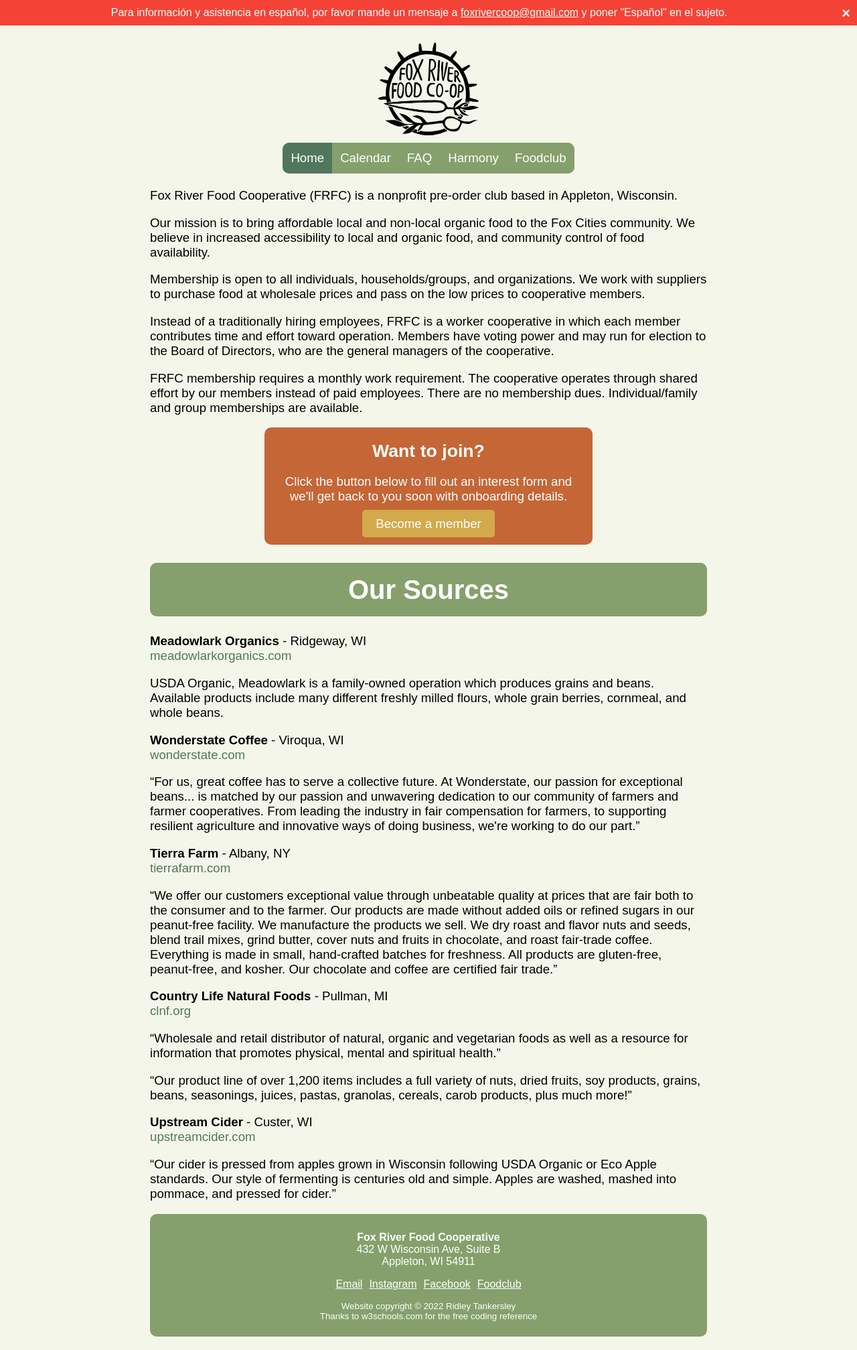
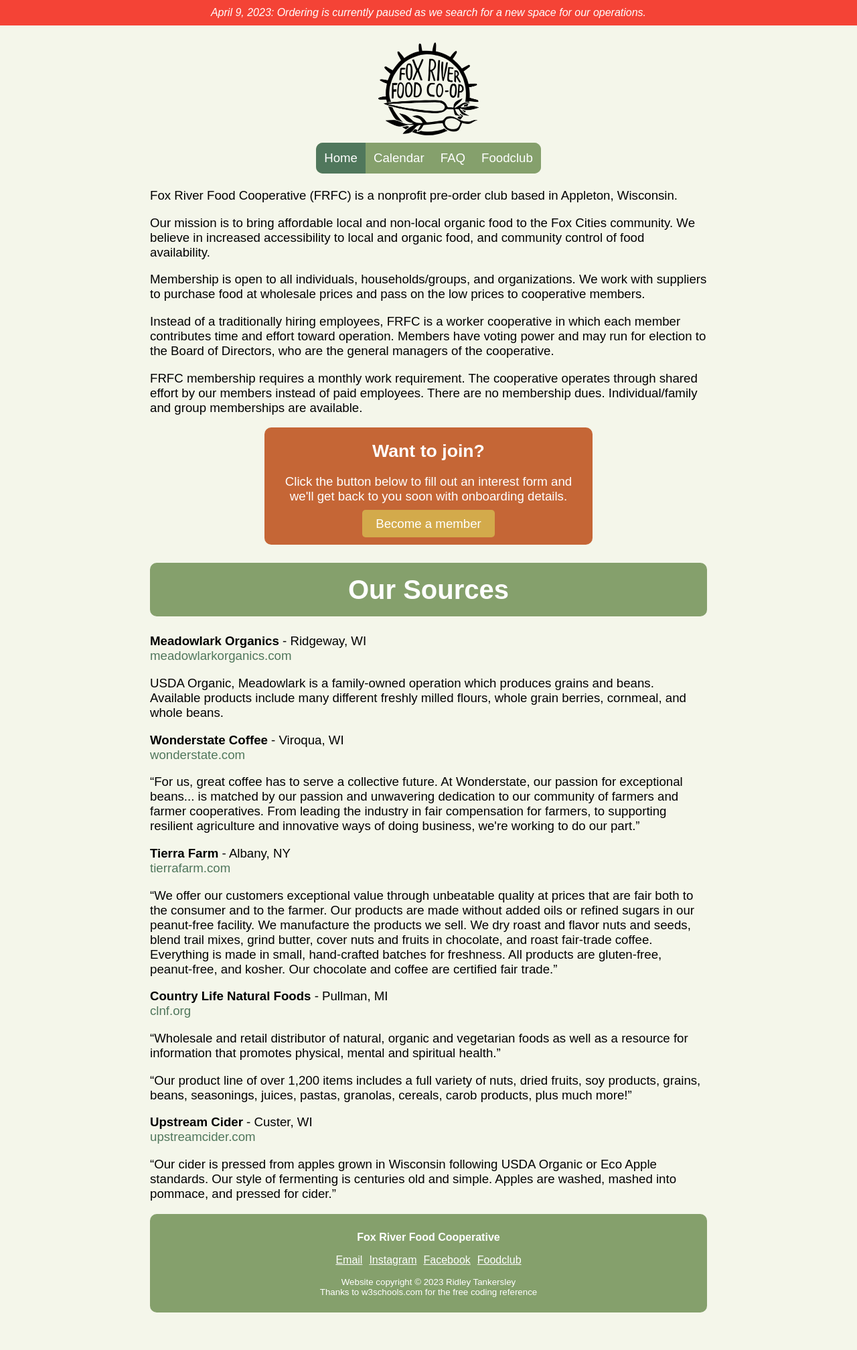
Before and after one commit to poormoi/foxrivercoop.github.io, a plain HTML site: page index.html in a window 1280 px wide. Shown: the whole page at 67% size. After the commit the page ends 1979 px from the top, so only its background shows below. Drawn offline with Linux system fonts and the light colour scheme.

Commit message:
Edits
- removed Harmony page
- removed Spanish language alert
- added order pause alert
- updated copyright date

```diff
--- a/index.html
+++ b/index.html
@@ -9,17 +9,19 @@
     <meta name="viewport" content="width=device-width, initial-scale=1.0" />
   </head>
   <body>
+    <div class="alert" style="text-align:center;font-size:12pt;font-style:italic;">April 9, 2023: Ordering is currently paused as we search for a new space for our operations.</div>
+    <!-- Spanish language message
     <div class="alert">
        <span title="Close" class="closebtn" onclick="this.parentElement.style.display='none';">&times;</span>
        <center>Para informaci&#243;n y asistencia en espa&#241;ol, por favor mande un mensaje a <a style="color: #fff;" class="underline" target="_blank" href="mailto:foxrivercoop@gmail.com">foxrivercoop@gmail.com</a> y poner &#34;Espa&#241;ol&#34; en el sujeto.</center>
     </div>
+    -->
     <div id="header">
-      <img id="head-img" src="images/FRFC-logo-transparent300x300.png" title="sam sux!" alt="FRFC logo">
+      <img id="head-img" src="images/FRFC-logo-transparent300x300.png" title="Fox River Food Cooperative" alt="FRFC logo">
       <div class="topnav" id="nav">
         <a class="active" href="index.html">Home</a>
         <a class="button" href="calendar.html">Calendar</a>
         <a class="button" href="faq.html">FAQ</a>
-        <a class="button" href="harmony.html">Harmony</a>
         <a class="button" target="_blank" href="https://foodclub.org/foxriverfoodcoop/index">Foodclub</a>
         <a href="javascript:void(0);" class="icon" onclick="myFunction()"><i class="fa fa-bars"></i></a>
       </div>
@@ -53,9 +55,9 @@
       </div>
     </div>
     <div id="footer">
-      <p><b>Fox River Food Cooperative</b><br>432 W Wisconsin Ave, Suite B<br>Appleton, WI 54911</p>
+      <p><b>Fox River Food Cooperative</b>
       <p><a id="footer" href="mailto:foxrivercoop@gmail.com">Email</a><a id="footer" target="_blank" href="https://www.instagram.com/foxriverfoodcoop">Instagram</a><a id="footer" target="_blank" href="https://www.facebook.com/foxriverfoodcoop/">Facebook</a><a id="footer" target="_blank" href="https://foodclub.org/foxriverfoodcoop/index">Foodclub</a></p>
-      <p style="font-size: 10pt;" id="copyright">Website copyright &copy; 2022 Ridley Tankersley<br />Thanks to w3schools.com for the free coding reference</p>
+      <p style="font-size: 10pt;" id="copyright">Website copyright &copy; 2023 Ridley Tankersley<br />Thanks to w3schools.com for the free coding reference</p>
     </div>
     <script>
     function myFunction() {
```
Also changed, not shown: calendar.html (+5 -4 lines), faq.html (+5 -4 lines).
